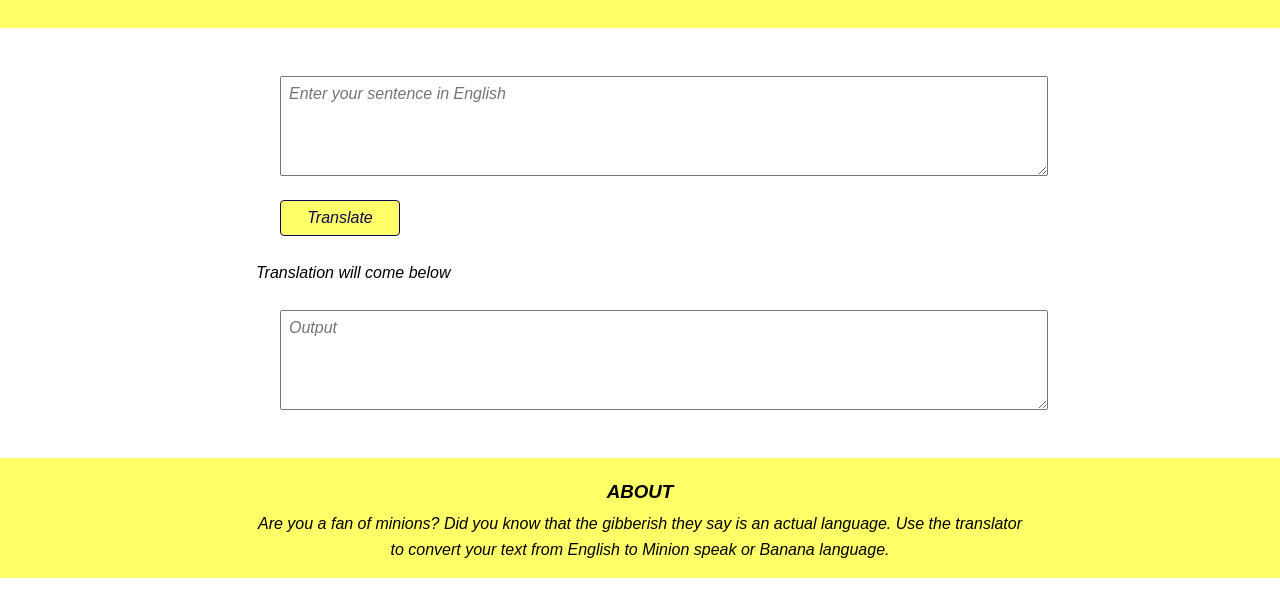
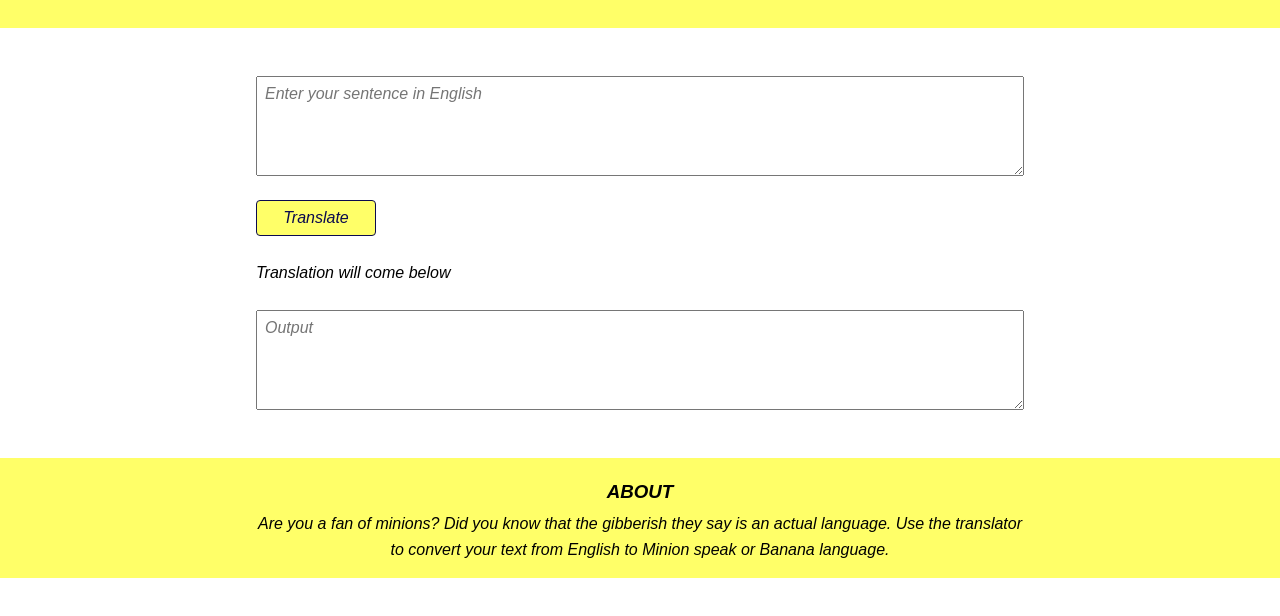
Before and after one commit to Thiru-Rout/minion-app, a plain HTML site: page index.html in a window 1280 px wide. Shown: the part 68-684 px from the top of the page. Drawn offline with Linux system fonts and the light colour scheme.

Commit message:
update: margin

```diff
--- a/style.css
+++ b/style.css
@@ -55,7 +55,7 @@ main {
     width: 100%;
     padding: 0.5em;
     font-size: 1em;
-    margin: 1.5em;
+    margin: 1.5em 0;
 }
 
 textarea {
```
